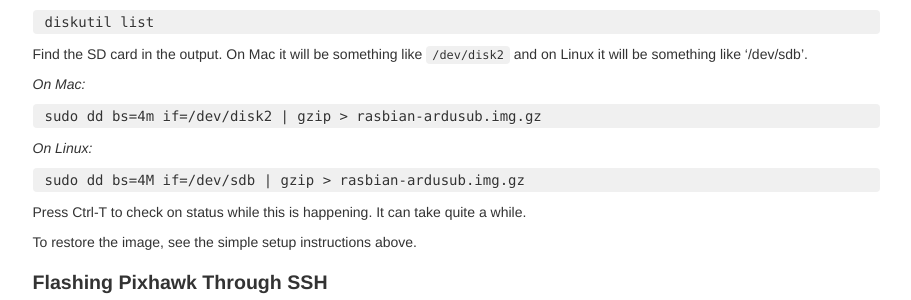
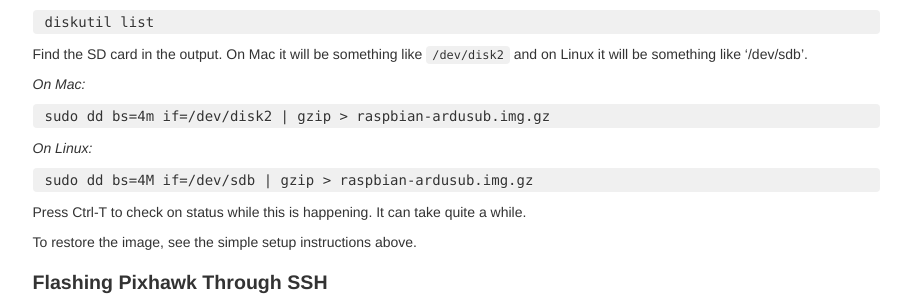
Before and after one commit to bluerobotics/retired-ardusub-docs, a Jekyll site: the page built from pages/raspberry-pi-setup.md, in a window 1280 px wide and 900 px high, scrolled down 2550 px. Shown: the part 152-452 px from the top of the window, without its empty margins (330-1241 px from the left). Built offline with Jekyll 4.4.1, drawn with Linux system fonts in a browser that asks for light colours; nearby versions of some CDN libraries; some web fonts are replaced; comment, search, counter and statistics services are not loaded.

Commit message:
Fixed typo.

```diff
--- a/pages/raspberry-pi-setup.md
+++ b/pages/raspberry-pi-setup.md
@@ -154,11 +154,11 @@ Find the SD card in the output. On Mac it will be something like `/dev/disk2` an
 
 *On Mac:*
 
-	sudo dd bs=4m if=/dev/disk2 | gzip > rasbian-ardusub.img.gz
+	sudo dd bs=4m if=/dev/disk2 | gzip > raspbian-ardusub.img.gz
 
 *On Linux:*
 
-	sudo dd bs=4M if=/dev/sdb | gzip > rasbian-ardusub.img.gz
+	sudo dd bs=4M if=/dev/sdb | gzip > raspbian-ardusub.img.gz
 
 Press Ctrl-T to check on status while this is happening. It can take quite a while.
 
```
